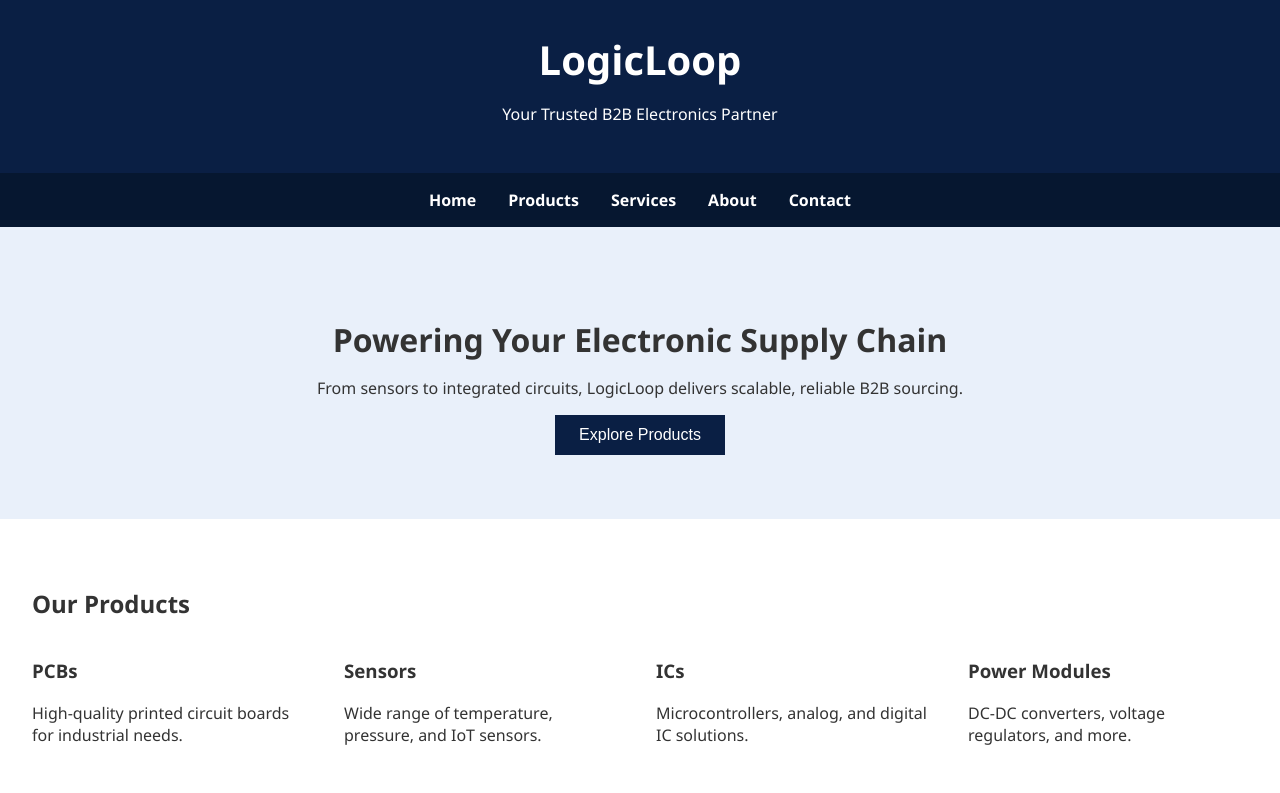
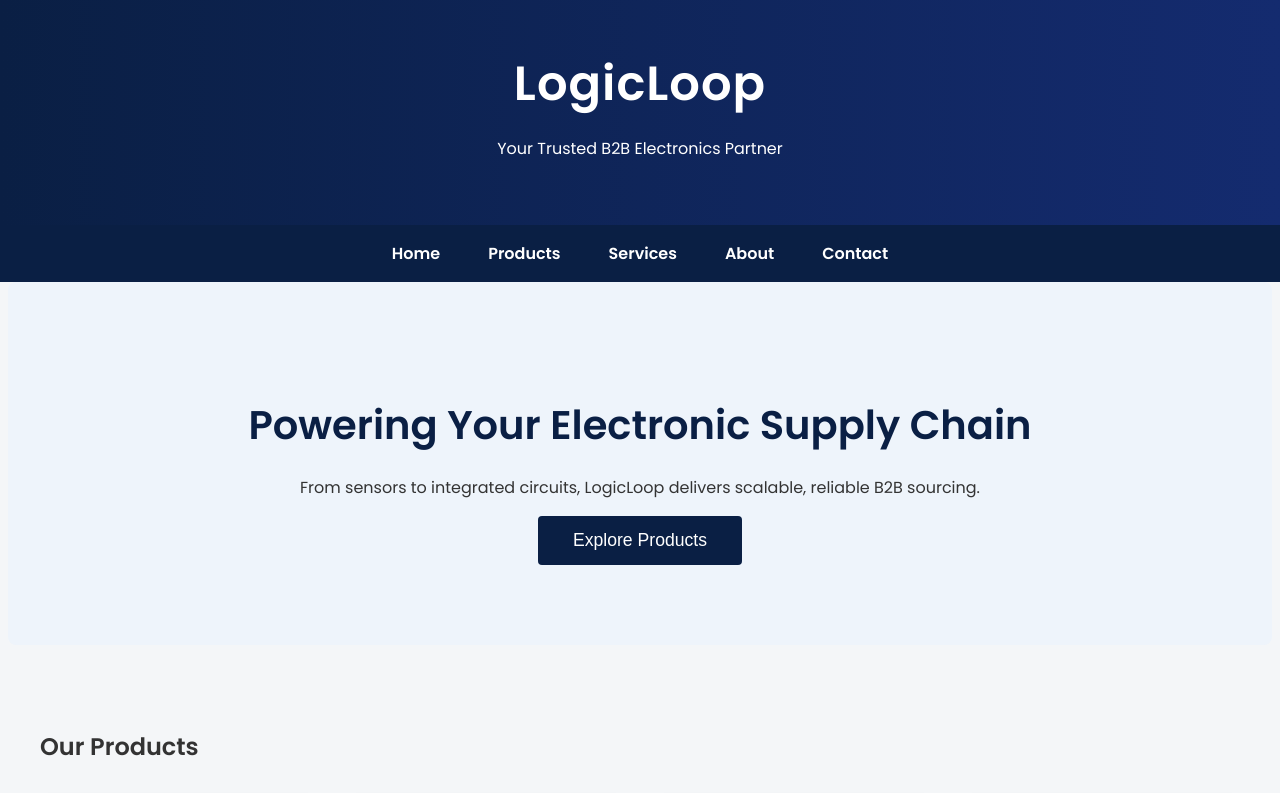
Before and after one commit to nirmalkq/logicloop-site, a plain HTML site: page index.html in a window 1280 px wide. Shown: the top 793 px of the page. Drawn offline with Linux system fonts and the light colour scheme.

Commit message:
Update index.html
new look

```diff
--- a/index.html
+++ b/index.html
@@ -5,18 +5,89 @@
   <meta name="viewport" content="width=device-width, initial-scale=1.0" />
   <title>LogicLoop | B2B Electronics Partner</title>
   <style>
-    body { font-family: 'Segoe UI', sans-serif; margin: 0; padding: 0; color: #333; }
-    header { background: #0a1f44; color: white; padding: 2em; text-align: center; }
-    header h1 { margin: 0; font-size: 2.5em; }
-    nav { background: #061730; display: flex; justify-content: center; padding: 1em 0; }
-    nav a { color: white; margin: 0 1em; text-decoration: none; font-weight: bold; }
-    section { padding: 3em 2em; }
-    .hero { background: #e9f0fa; text-align: center; padding: 4em 2em; }
-    .hero h2 { font-size: 2em; margin-bottom: 0.5em; }
-    .button { background: #0a1f44; color: white; padding: 0.7em 1.5em; border: none; font-size: 1em; cursor: pointer; }
-    .grid { display: grid; grid-template-columns: repeat(auto-fit, minmax(200px, 1fr)); gap: 2em; }
-    footer { background: #0a1f44; color: white; text-align: center; padding: 2em 1em; margin-top: 2em; }
+    body { font-family: 'Poppins', sans-serif; margin: 0; padding: 0; background: #f4f6f8; color: #333; }
+    header {
+      background: linear-gradient(90deg, #0a1f44, #142b6f);
+      color: white;
+      padding: 3em 2em;
+      text-align: center;
+      box-shadow: 0 4px 8px rgba(0, 0, 0, 0.2);
+    }
+    header h1 { margin: 0; font-size: 3em; letter-spacing: 1px; }
+    nav {
+      background: #0a1f44;
+      display: flex;
+      justify-content: center;
+      padding: 1em 0;
+      position: sticky;
+      top: 0;
+      z-index: 1000;
+    }
+    nav a {
+      color: white;
+      margin: 0 1.5em;
+      text-decoration: none;
+      font-weight: 600;
+      transition: color 0.3s;
+    }
+    nav a:hover {
+      color: #f1c40f;
+    }
+    section {
+      padding: 4em 2em;
+      max-width: 1200px;
+      margin: auto;
+    }
+    .hero {
+      background: #eef4fb;
+      text-align: center;
+      padding: 5em 2em;
+      border-radius: 8px;
+    }
+    .hero h2 { font-size: 2.5em; margin-bottom: 0.5em; color: #0a1f44; }
+    .button {
+      background: #0a1f44;
+      color: white;
+      padding: 0.8em 2em;
+      border: none;
+      border-radius: 4px;
+      font-size: 1.1em;
+      cursor: pointer;
+      transition: background 0.3s;
+    }
+    .button:hover {
+      background: #0d2e68;
+    }
+    .grid {
+      display: grid;
+      grid-template-columns: repeat(auto-fit, minmax(250px, 1fr));
+      gap: 2em;
+      margin-top: 2em;
+    }
+    .grid div {
+      background: white;
+      padding: 1.5em;
+      border-radius: 8px;
+      box-shadow: 0 2px 6px rgba(0, 0, 0, 0.1);
+      transition: transform 0.3s;
+    }
+    .grid div:hover {
+      transform: translateY(-5px);
+    }
+    ul li {
+      margin-bottom: 1em;
+      line-height: 1.6;
+    }
+    footer {
+      background: #0a1f44;
+      color: white;
+      text-align: center;
+      padding: 2em 1em;
+      margin-top: 3em;
+      font-size: 0.95em;
+    }
   </style>
+  <link href="https://fonts.googleapis.com/css2?family=Poppins:wght@400;600&display=swap" rel="stylesheet">
 </head>
 <body>
   <header>
```
